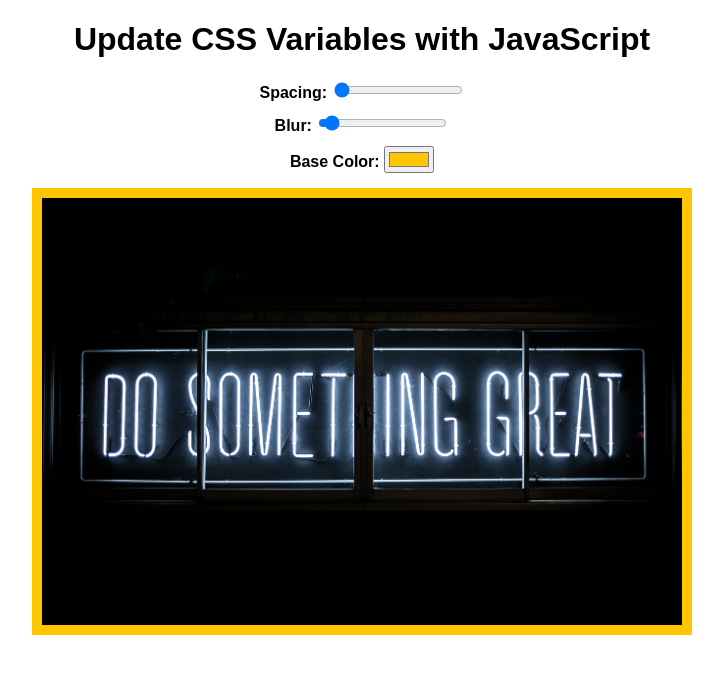
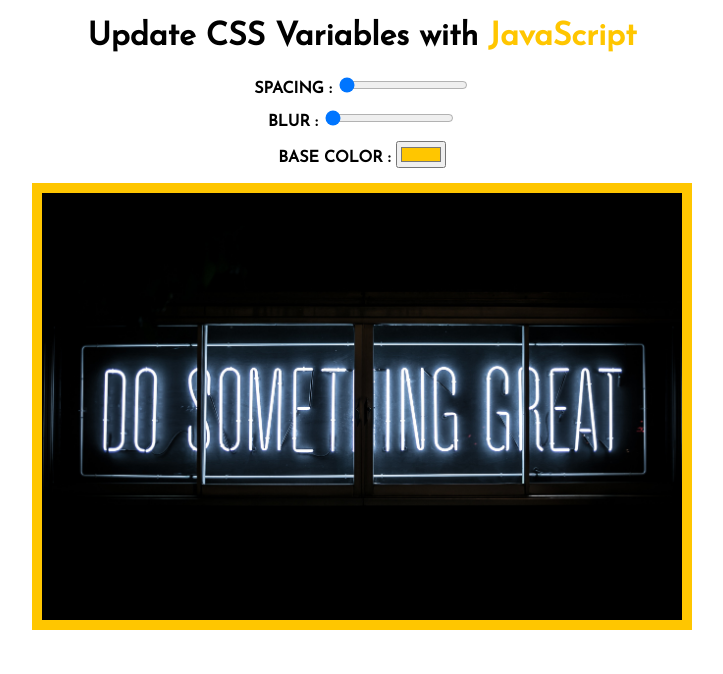
Before and after one commit to elliotkim916/CSS_Variables_JS, a plain HTML site: page index.html in a window 1280 px wide. Shown: the whole page, without its empty margins (278-1001 px from the left). Drawn offline with Linux system fonts and the light colour scheme.

Commit message:
Added div container for controls and image, adjusted min and max values for input

```diff
--- a/index.html
+++ b/index.html
@@ -4,24 +4,27 @@
     <meta charset="utf-8">
     <meta name="viewport" content="width=device-width, initial-scale=1.0">
     <title>CSS Variables and JS</title>
+    <link href="https://fonts.googleapis.com/css?family=Josefin+Sans" rel="stylesheet">
     <link href="index.css" rel="stylesheet" type="text/css">
   </head>
 
   <body>
-    <h1>Update CSS Variables with <span class="h1">JavaScript</span></h1>
+    <h1>Update CSS Variables with <span class="header-text">JavaScript</span></h1>
 
-    <div class="controls">
-      <label for="spacing">Spacing:</label>
-      <input type="range" name="spacing" min="10" max="200" value="10" data-sizing="px"><br/>
+    <div class="container">
+      <div class="controls">
+        <label for="spacing">SPACING :</label>
+        <input type="range" name="spacing" min="10" max="200" value="10" data-sizing="px"><br/>
 
-      <label for="blur">Blur:</label>
-      <input type="range" name="blur" min="0" max="200" value="10" data-sizing="px"><br/>
+        <label for="blur">BLUR :</label>
+        <input type="range" name="blur" min="0" max="10" value="0" data-sizing="px"><br/>
 
-      <label for="base-color">Base Color:</label>
-      <input type="color" name="base-color" value="#ffc600">
+        <label for="base-color">BASE COLOR :</label>
+        <input type="color" name="base-color" value="#ffc600">
+      </div>
+      <img src="images/image01.jpg" alt="main image">
     </div>
 
-    <img src="images/image01.jpg" alt="main image">
     <script src="index.js"></script>
   </body>
 </html>
```
